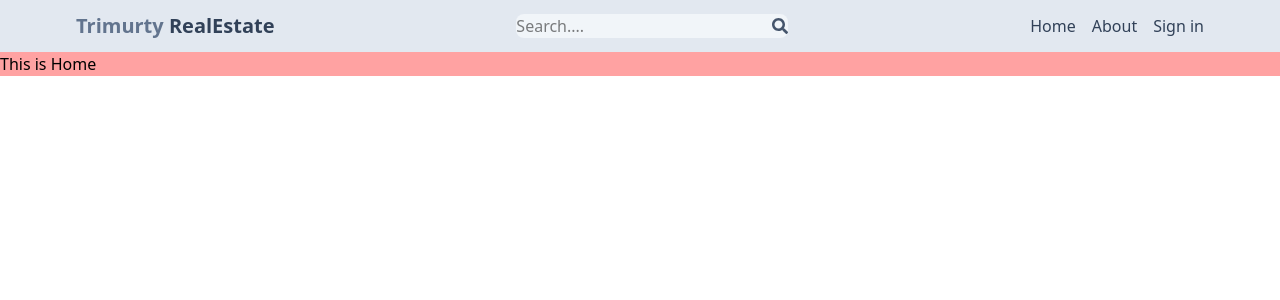
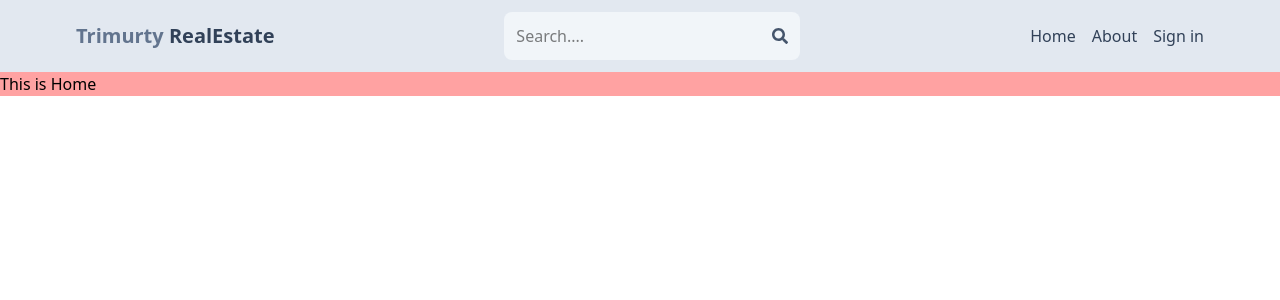
Before and after one commit to ShivIIT1267/Real-Estate-App, a React (Vite) app in the folder client/: page / in a window 1280 px wide. Shown: the top 300 px of the page. Built offline with nearby package versions, Linux system fonts and the light colour scheme; no server answers.

Commit message:
update the header and make profile page private

```diff
--- a/client/src/App.jsx
+++ b/client/src/App.jsx
@@ -4,13 +4,16 @@
 import Signin from "./pages/SignIn.jsx";
 import Header from "./Components/Header.jsx";
 import SignUp from "./pages/SignUp.jsx";
+import PrivateRoute from "./Components/PrivateRoute.jsx";
 export default function App() {
   return (
     <BrowserRouter>
       <Header />
       <Routes>
         <Route path="/" element={<Home />} />
-        <Route path="/profile" element={<Profile />} />
+        <Route element={<PrivateRoute />}>
+          <Route path="/profile" element={<Profile />} />
+        </Route>
         <Route path="/signin" element={<Signin />} />
         <Route path="/signup" element={<SignUp />} />
       </Routes>
--- a/client/src/Components/Header.jsx
+++ b/client/src/Components/Header.jsx
@@ -1,9 +1,13 @@
 import React from "react";
 import { FaSearch } from "react-icons/fa";
 import { Link } from "react-router-dom";
+import { useSelector } from "react-redux";
+
 export default function Header() {
+  const { currentUser } = useSelector((state) => state.user);
+
   return (
-    <header className="bg-slate-200 shadow md">
+    <header className="bg-slate-200 shadow-md">
       <div className="flex justify-between items-center max-w-6xl mx-auto p-3">
         <Link to="/">
           <h1 className="font-bold text-sm sm:text-xl flex-wrap">
@@ -11,11 +15,11 @@
             <span className="text-slate-700">RealEstate</span>
           </h1>
         </Link>
-        <form className="bg-slate-100 rounded-lg flex items-center">
+        <form className="bg-slate-100 p-3 rounded-lg flex items-center">
           <input
             type="text"
             placeholder="Search...."
-            className="bg-transparent focus : outline-none w-24 sm:w-64"
+            className="bg-transparent focus:outline-none w-24 sm:w-64"
           />
           <FaSearch className="text-slate-600" />
         </form>
@@ -31,10 +35,16 @@
               About
             </li>
           </Link>
-          <Link to="/signin">
-            <li className="hidden sm:inline text-slate-700 hover:underline">
-              Sign in
-            </li>
+          <Link to="/profile">
+            {currentUser ? (
+              <img
+                className="rounded-full h-7 w-7 object-cover"
+                src={currentUser.avatar}
+                alt="profile"
+              />
+            ) : (
+              <li className="text-slate-700 hover:underline">Sign in</li>
+            )}
           </Link>
         </ul>
       </div>
--- /dev/null
+++ b/client/src/Components/PrivateRoute.jsx
@@ -0,0 +1,12 @@
+import { useSelector } from "react-redux";
+import { Outlet, Navigate } from "react-router-dom";
+
+export default function PrivateRoute() {
+  const { currentUser, loading } = useSelector((state) => state.user);
+
+  if (loading) {
+    return <div>Loading...</div>; // or your loading component
+  }
+
+  return currentUser ? <Outlet /> : <Navigate to="/signin" replace />;
+}
```
Also changed, not shown: 2 other files (tests, documents, lock files or other folders).
